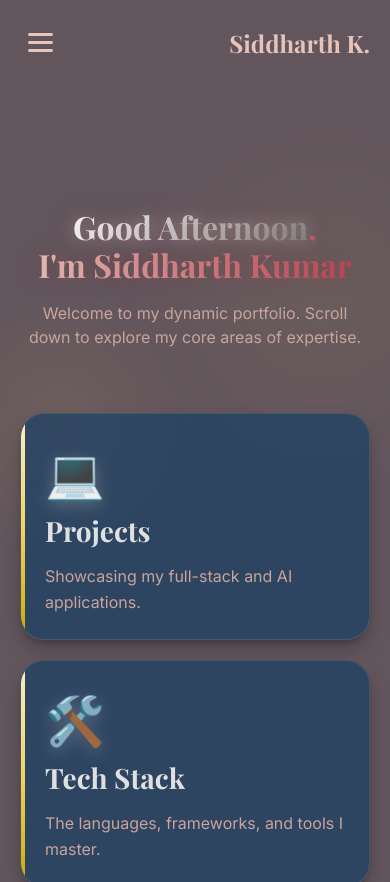
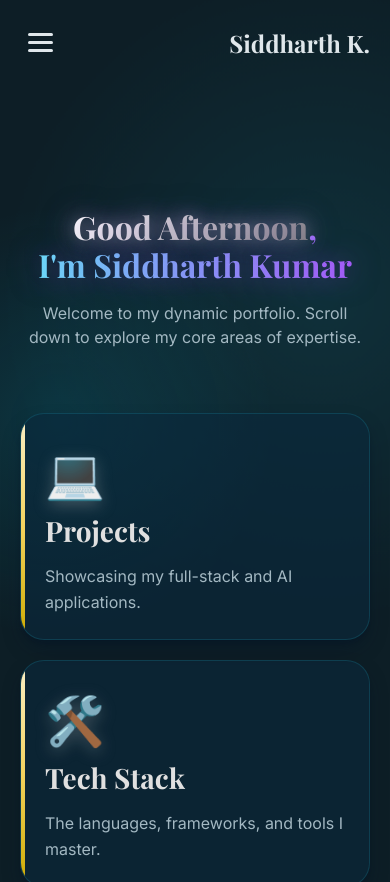
Before and after one commit to Esskay1945/Portfolio, a plain HTML site: page Index.html in a window 390 px wide. Shown: the top 882 px of the page. Drawn offline with nearby package versions, Linux system fonts and the light colour scheme.

Commit message:
Update Index.html

```diff
--- a/Index.html
+++ b/Index.html
@@ -19,41 +19,42 @@
         }
 
         :root {
-            /* VELVET ROSE THEME (#E8C4BC, #B73E4D, #62555C) */
-            --background: 328 7% 36%;
-            /* #62555C Taupe */
-            --foreground: 11 45% 82%;
-            /* #E8C4BC Peach */
-
-            --card: 328 10% 41%;
-            /* Slightly lighter Taupe */
-            --card-foreground: 11 45% 90%;
-
-            --primary: 353 49% 48%;
-            /* #B73E4D Rose Red */
-            --primary-foreground: 11 45% 95%;
-
-            --muted: 328 10% 30%;
-            --muted-foreground: 11 30% 70%;
-
-            --accent: 353 49% 48%;
-            /* Rose */
-            --accent-light: 353 60% 60%;
-
-            --border: 328 10% 50%;
-
-            --hero-grad: radial-gradient(circle at 50% 0%, rgba(232, 196, 188, 0.1) 0%, rgba(183, 62, 77, 0.1) 50%, rgba(0, 0, 0, 0) 100%);
-            --card-accent-grad: linear-gradient(145deg, rgba(98, 85, 92, 0.9) 0%, rgba(80, 70, 75, 0.95) 100%);
-
-            --shadow-sm: 0 4px 6px -1px rgba(0, 0, 0, 0.2), 0 2px 4px -1px rgba(0, 0, 0, 0.1);
-            --shadow-md: 0 10px 20px -3px rgba(0, 0, 0, 0.25), 0 4px 6px -2px rgba(0, 0, 0, 0.2);
-            --shadow-lg: 0 20px 30px -5px rgba(0, 0, 0, 0.3), 0 10px 10px -5px rgba(0, 0, 0, 0.25);
-
-            /* Rose Highlights */
-            --gold: 353 49% 48%;
-            /* Rose */
-            --gold-light: 11 45% 82%;
-            /* Peach */
+            /* BIOLUMINESCENT OCEAN THEME */
+            --background: 200 50% 10%;
+            /* Deep Ocean Blue */
+            --foreground: 200 20% 90%;
+            /* Pearl White */
+
+            --card: 200 50% 13%;
+            /* Deep Blue */
+            --card-foreground: 200 20% 95%;
+
+            --primary: 180 100% 50%;
+            /* Electric Cyan */
+            --primary-foreground: 200 50% 10%;
+
+            --muted: 200 40% 25%;
+            --muted-foreground: 200 20% 70%;
+
+            --accent: 190 100% 60%;
+            /* Bright Aqua */
+            --accent-light: 180 100% 75%;
+
+            --border: 200 50% 25%;
+            /* Deep Blue Border */
+
+            --hero-grad: radial-gradient(circle at 50% 0%, rgba(34, 211, 238, 0.15) 0%, rgba(6, 182, 212, 0.1) 50%, rgba(0, 0, 0, 0) 100%);
+            --card-accent-grad: linear-gradient(145deg, rgba(10, 40, 60, 0.9) 0%, rgba(5, 20, 30, 0.95) 100%);
+
+            --shadow-sm: 0 4px 6px -1px rgba(0, 0, 0, 0.4), 0 2px 4px -1px rgba(0, 0, 0, 0.2);
+            --shadow-md: 0 10px 20px -3px rgba(0, 20, 40, 0.4), 0 4px 6px -2px rgba(0, 20, 40, 0.3);
+            --shadow-lg: 0 20px 30px -5px rgba(0, 0, 0, 0.6), 0 10px 10px -5px rgba(0, 0, 0, 0.5);
+
+            /* Ocean Highlights */
+            --gold: 180 100% 50%;
+            /* Cyan */
+            --gold-light: 190 100% 70%;
+            /* Aqua */
         }
 
         html,
@@ -80,49 +81,50 @@
         .hero-bg {
             background-color: hsl(var(--background));
             background-image:
-                radial-gradient(circle at 15% 50%, rgba(244, 211, 94, 0.08) 0%, transparent 25%),
-                radial-gradient(circle at 85% 30%, rgba(244, 211, 94, 0.05) 0%, transparent 25%);
+                radial-gradient(circle at 15% 50%, rgba(6, 182, 212, 0.15) 0%, transparent 40%),
+                radial-gradient(circle at 85% 30%, rgba(34, 211, 238, 0.1) 0%, transparent 40%);
             background-size: 100% 100%, 120% 120%;
             animation: float 15s ease-in-out infinite alternate;
             min-height: 100vh;
         }
 
         .card-cinematic {
-            background: rgba(13, 59, 102, 0.6);
-            /* More transparent */
-            border: 1px solid rgba(250, 240, 202, 0.1);
+            background: rgba(10, 40, 60, 0.6);
+            /* Deep Blue Glass */
+            border: 1px solid rgba(34, 211, 238, 0.15);
+            /* Subtle Cyan Border */
             border-radius: 24px;
             backdrop-filter: blur(16px);
-            /* Stronger blur */
             box-shadow: var(--shadow-md);
             will-change: transform;
             transition: all 0.4s cubic-bezier(0.4, 0, 0.2, 1);
         }
 
         .card-cinematic:hover {
-            border-color: rgba(244, 211, 94, 0.4);
-            box-shadow: 0 0 30px rgba(244, 211, 94, 0.15);
+            border-color: rgba(34, 211, 238, 0.6);
+            /* Bright Cyan Glow */
+            box-shadow: 0 0 30px rgba(34, 211, 238, 0.2), inset 0 0 20px rgba(34, 211, 238, 0.05);
         }
 
         .text-gradient-gold {
-            background: linear-gradient(90deg, #E8C4BC 0%, #B73E4D 50%, #E8C4BC 100%);
+            background: linear-gradient(90deg, #67e8f9 0%, #a855f7 50%, #67e8f9 100%);
             background-size: 200% auto;
             -webkit-background-clip: text;
             -webkit-text-fill-color: transparent;
             background-clip: text;
             font-weight: 700;
-            text-shadow: 0 0 25px rgba(183, 62, 77, 0.3);
+            text-shadow: 0 0 30px rgba(168, 85, 247, 0.5);
             animation: shimmer 6s linear infinite;
         }
 
         .btn-primary {
-            background: linear-gradient(135deg, #B73E4D 0%, #8a2e3a 100%);
-            color: #E8C4BC;
-            border: 1px solid rgba(232, 196, 188, 0.3);
+            background: linear-gradient(135deg, #0891b2 0%, #155e75 100%);
+            color: #E0F7FA;
+            border: 1px solid rgba(34, 211, 238, 0.4);
             border-radius: 16px;
             padding: 0.75rem 1.5rem;
             font-weight: 700;
-            box-shadow: 0 4px 20px rgba(183, 62, 77, 0.3);
+            box-shadow: 0 4px 20px rgba(34, 211, 238, 0.4);
             transition: all 0.3s cubic-bezier(0.4, 0, 0.2, 1);
             cursor: pointer;
             font-family: 'Inter', sans-serif;
@@ -331,7 +333,7 @@
 
         @media (max-width: 768px) {
             .hero-section {
-                padding: 5rem 0 2rem;
+                padding: 2.5rem 0 2rem;
             }
         }
 
@@ -512,15 +514,17 @@
                 left: -100%;
                 width: 250px;
                 height: 100vh;
-                background-color: hsl(var(--card));
+                background-color: rgba(10, 40, 60, 0.85);
+                backdrop-filter: blur(16px);
                 flex-direction: column;
                 justify-content: flex-start;
+                align-items: center;
                 padding-top: 5rem;
                 gap: 2rem;
                 transition: left 0.3s ease-in-out;
                 z-index: 999;
                 box-shadow: 5px 0 30px rgba(0, 0, 0, 0.5);
-                border-right: 1px solid hsl(var(--border));
+                border-right: 1px solid rgba(34, 211, 238, 0.2);
             }
 
             .nav-links.active {
@@ -542,7 +546,7 @@
         }
 
         .nav-link:hover {
-            color: #3b82f6;
+            color: hsl(var(--primary));
         }
 
         .nav-link.active::after {
@@ -626,13 +630,14 @@
         }
 
         .skill-item {
-            background: rgba(244, 211, 94, 0.1);
-            border: 1px solid rgba(244, 211, 94, 0.3);
+            background: rgba(34, 211, 238, 0.1);
+            border: 1px solid rgba(34, 211, 238, 0.3);
             padding: 0.75rem 1rem;
             border-radius: 10px;
             text-align: center;
             font-weight: 600;
             color: hsl(var(--gold));
+            box-shadow: 0 0 10px rgba(34, 211, 238, 0.1);
         }
 
         /* MOBILE FIX FOR OVERLAP */
```
